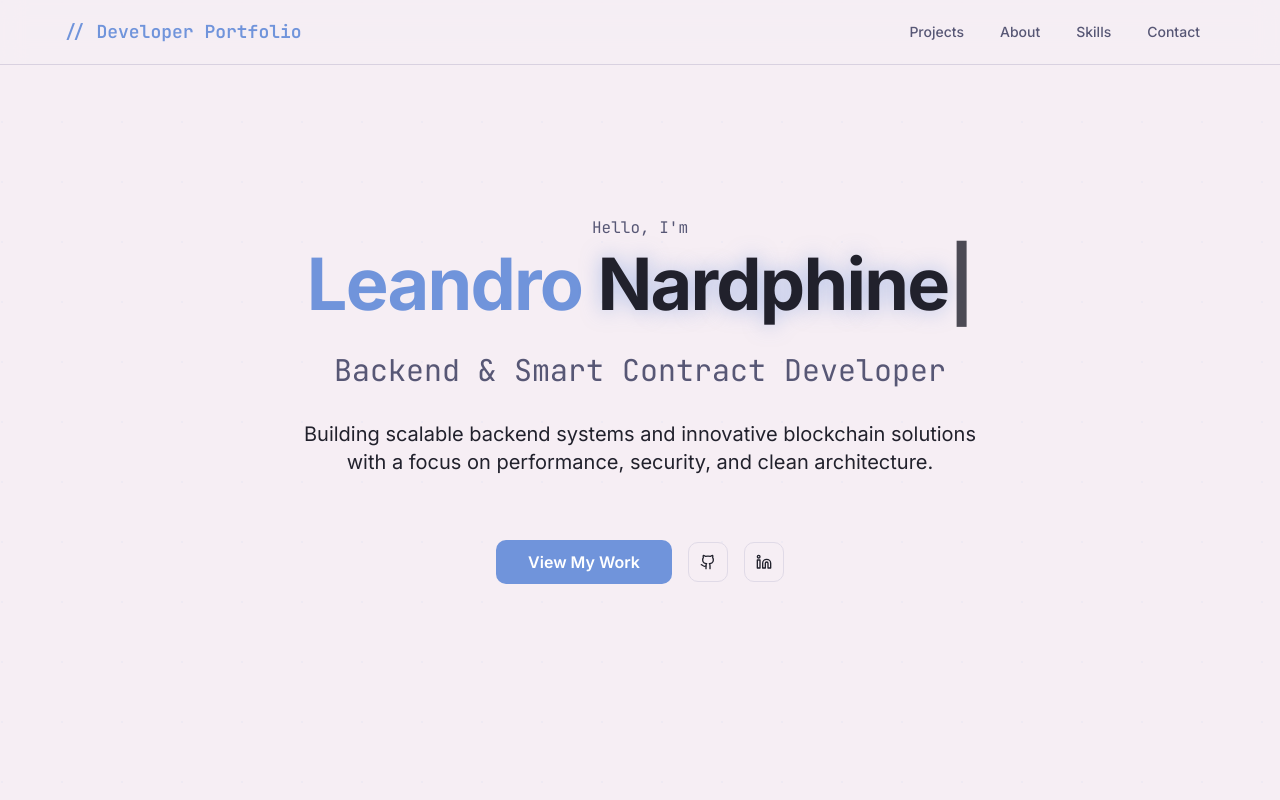
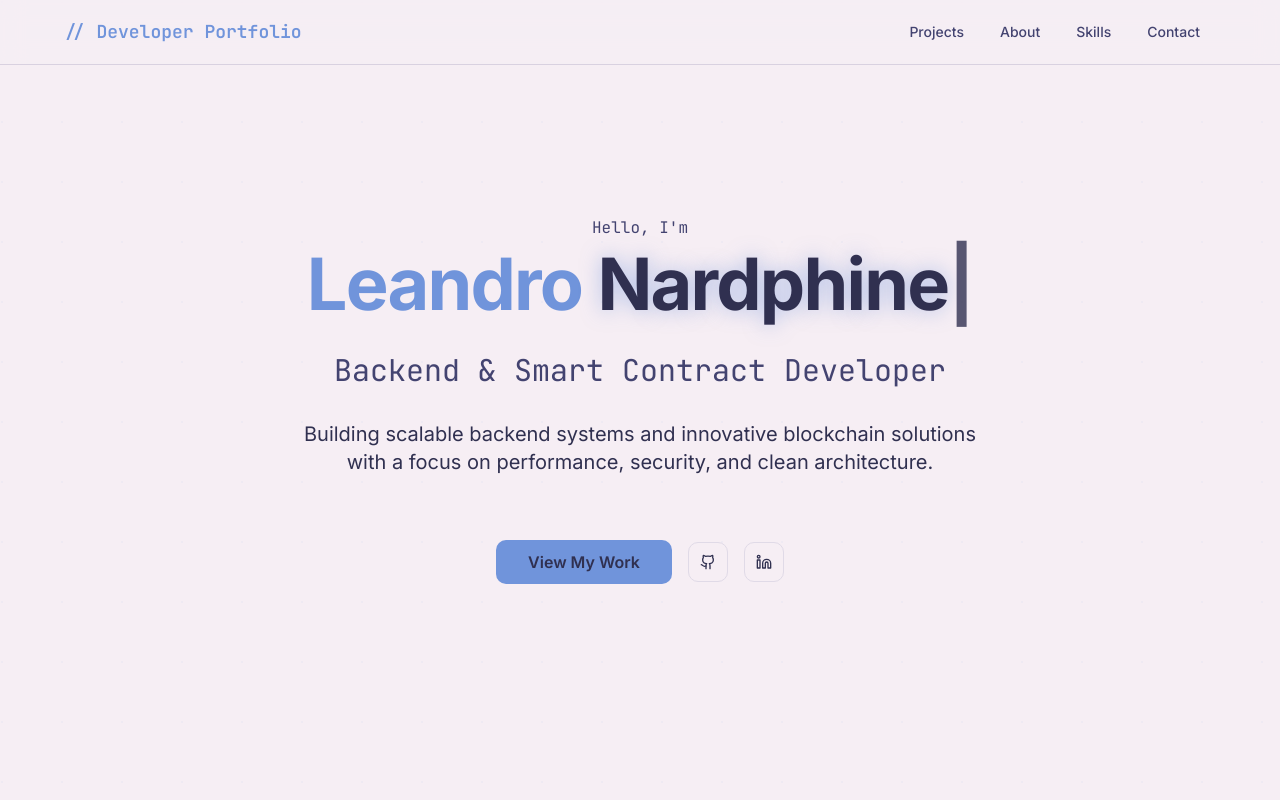
Before and after one commit to leeCode83/portofolio-website, a React (Vite) app: page / in a window 1280 px wide. Shown: the top 800 px of the page. Built offline with nearby package versions, Linux system fonts and the light colour scheme; the HTML template or start-up script is replaced by a standard one.

Commit message:
Refactor text colors

```diff
--- a/src/index.css
+++ b/src/index.css
@@ -12,28 +12,28 @@ All colors MUST be HSL.
   :root {
     /* Light theme - Soft Color Palette inspired by peach, pink, purple, blue */
     --background: 320 30% 95%;
-    --foreground: 240 15% 15%;
+    --foreground: 240 25% 25%;
 
     --card: 0 0% 100%;
-    --card-foreground: 240 15% 15%;
+    --card-foreground: 240 25% 25%;
 
     --popover: 0 0% 100%;
-    --popover-foreground: 240 15% 15%;
+    --popover-foreground: 240 25% 25%;
 
     /* Periwinkle blue as primary */
     --primary: 220 60% 65%;
-    --primary-foreground: 0 0% 100%;
+    --primary-foreground: 240 25% 25%;
 
     /* Light purple as secondary */
     --secondary: 270 40% 80%;
-    --secondary-foreground: 240 15% 15%;
+    --secondary-foreground: 240 25% 25%;
 
     --muted: 270 20% 90%;
-    --muted-foreground: 240 15% 40%;
+    --muted-foreground: 240 25% 35%;
 
     /* Peach as accent */
     --accent: 15 60% 82%;
-    --accent-foreground: 240 15% 15%;
+    --accent-foreground: 240 25% 25%;
 
     --destructive: 0 84% 60%;
     --destructive-foreground: 0 0% 100%;
@@ -48,8 +48,8 @@ All colors MUST be HSL.
     --hero-background: 320 30% 95%;
     --section-background: 320 30% 95%;
     --card-hover: 270 30% 92%;
-    --text-primary: 240 15% 15%;
-    --text-secondary: 220 60% 65%;
+    --text-primary: 240 25% 25%;
+    --text-secondary: 220 60% 55%;
     --accent-glow: 220 60% 65%;
 
     /* Animation variables */
```
